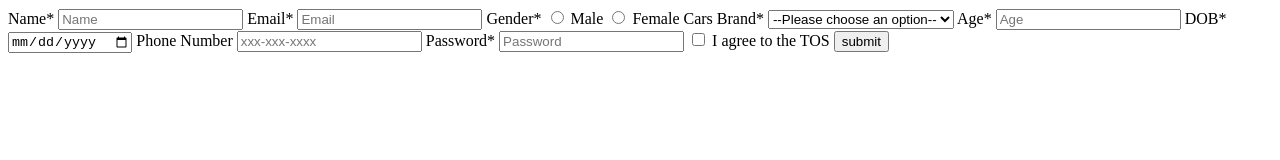
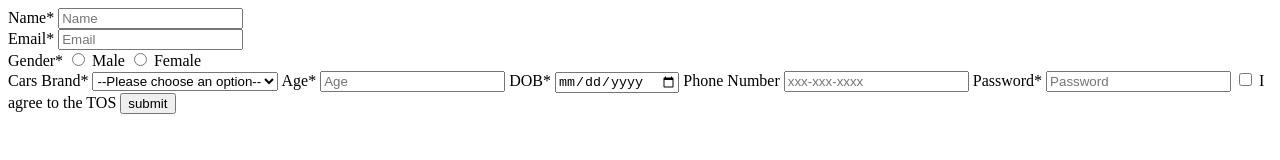
Before and after one commit to acciojob/signup-form-car-sonu2614, a website: page main.html in a window 1280 px wide. Drawn offline with Linux system fonts and the light colour scheme.

Commit message:
created a submission

```diff
--- a/main.html
+++ b/main.html
@@ -8,22 +8,29 @@
 
 <body>
 	<form method="post">
-        <!-- 		Name -->
+		<div>
 			<label for="name">Name*</label>
 			<input type="text" id="name" placeholder="Name" required>
+		</div>
 
-        <!-- 		Email -->
+		<div>
 			<label for="email">Email*</label>
 			<input type="email" id="email" placeholder="Email" required>
+		</div>
 
-        <!-- 		Gender -->
+
+
+		<div>
 			<label for="gender">Gender*</label>
 			<input type="radio" name="gender" id="gender-m" required>
 			<label for="gender_m">Male</label>
 			<input type="radio" name="gender" id="gender-f"required>
 			<label for="gender_f">Female</label>
+		</div>
 
-        <!-- Cars Brand -->
+
+
+
 		<label for="cars" id="cars">Cars Brand*</label>
 		<select required>
 			<option value="" disabled selected>--Please choose an option--</option>
@@ -33,21 +40,21 @@
 		</select>
 
 
-		<!-- Age -->
 		<label for="age">Age*</label>
 		<input type="number" id="age" placeholder="Age" required>
 
-		<!-- 		DOB -->
+
 		<label for="dob" >DOB*</label>
 		<input type="date" id="dob" required>
 
-		<!-- 		Phone Number -->
+
 		<label for="tel">Phone Number</label>
 		<input type="tel"  placeholder="xxx-xxx-xxxx"id="tel">
 
-	   <!-- 		password -->
+
 		<label for="password">Password*</label>
 		<input type="password" id="password" placeholder="Password" required>
+
 
 
 		<input type="checkbox"  id="tos" required>
```
Lines whose indentation alone changed are shown as unchanged.
